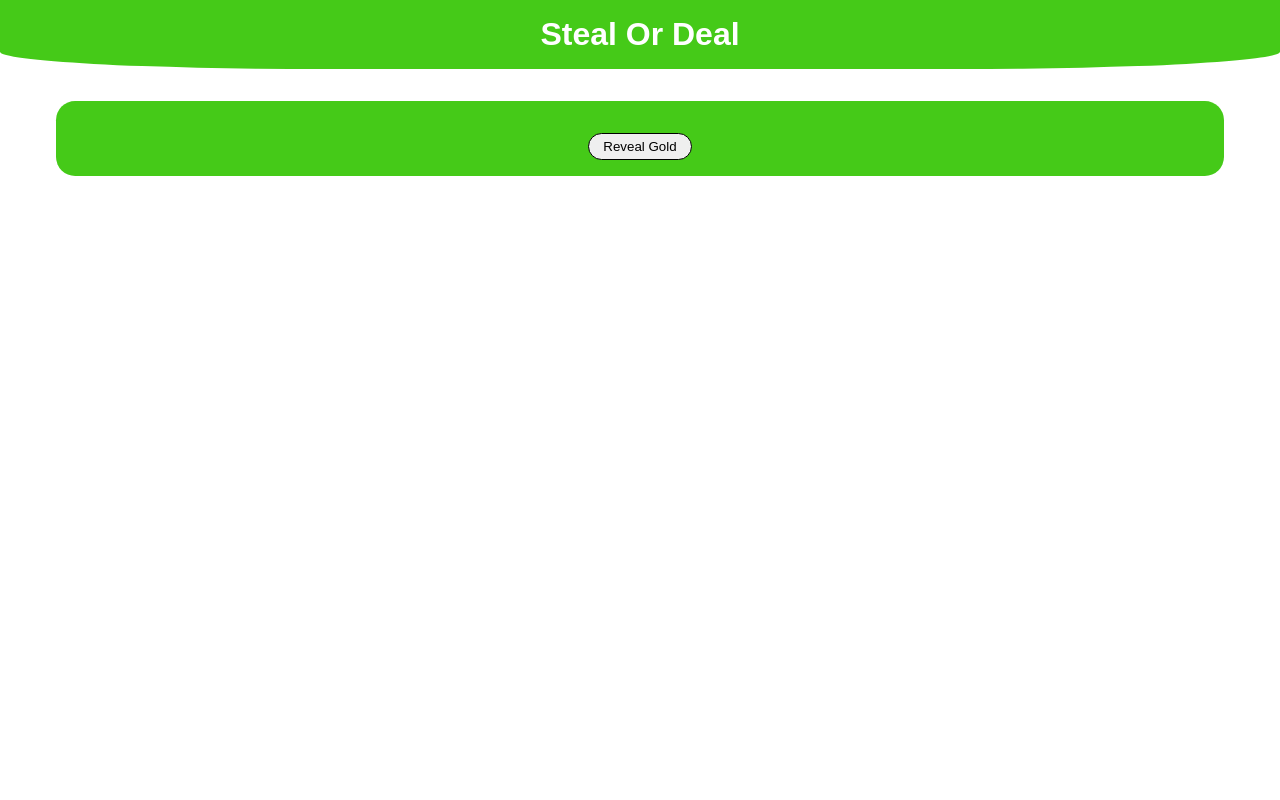
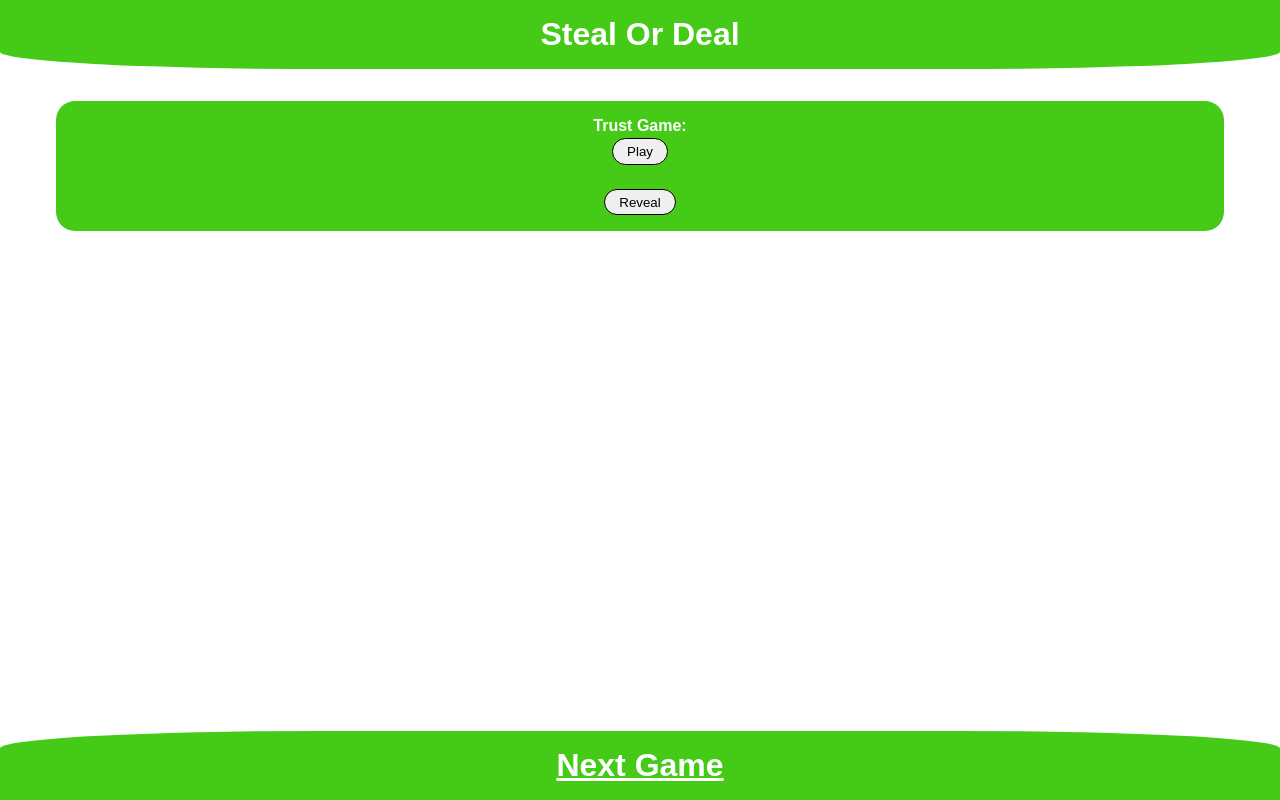
Before and after one commit to NeneIsTheName/gameshowDND, a Vue app: page /stealOrDeal in a window 1280 px wide. Built offline with nearby package versions, Linux system fonts and the light colour scheme.

Commit message:
created trust game

```diff
--- a/src/games/roomOrBear.vue
+++ b/src/games/roomOrBear.vue
@@ -54,7 +54,7 @@
 
 <script>
 import header_file from '../components/header.vue'
-import footer_file from '../components/footer.vue';
+import footer_file from '../components/footer.vue'
 import draggable from 'vuedraggable';
 
 
--- a/src/games/stealOrDeal.vue
+++ b/src/games/stealOrDeal.vue
@@ -4,37 +4,63 @@
 <main class="main">
     <section class="stealOrDeal">
         <div class="game">
-            <div class="game__vs" v-for="pair in pairedPlayers.pairs">
-                <p class="game__vs--player">{{ pair[0].name }} <span v-if="showGold">| Gold: {{ pair[0].gold }}</span></p>
-                <p class="game__vs--player">{{ pair[1].name }} <span v-if="showGold">| Gold: {{ pair[1].gold }}</span></p>
+            <div class="game__text">
+                <p class="game__text--title">Trust Game:</p>
             </div>
-            <div class="game__special" v-if="pairedPlayers.special_player">
-                <p class="game__special--title">Special Game:</p>
-                <p class="game__special--player">
-                    {{ pairedPlayers.special_player.name }}
-                    <span v-if="showGold">| Gold: {{ pairedPlayers.special_player.gold }}</span>
+            <div class="game__vs" v-for="(pair, index) in pairedPlayers.pairs" :id="`trust${index}`">
+                <div>
+                    <p class="game__vs--player">{{ pair[0].name }} <span v-if="showGold">| Gold: {{ pair[0].gold }}</span></p>
+                    <button class="game__vs--deal" @click.once="pair[0].deal = true">Deal</button>
+                    <button class="game__vs--steal" @click.once="pair[0].deal = false">Steal</button>
+                </div>
+                <div>
+                    <p class="game__vs--player">{{ pair[1].name }} <span v-if="showGold">| Gold: {{ pair[1].gold }}</span></p>
+                    <button class="game__vs--deal" @click.once="pair[1].deal = true">Deal</button>
+                    <button class="game__vs--steal" @click.once="pair[1].deal = false">Steal</button>
+                </div>
+            </div>
+            <div class="game__start">
+                <button class="game__start--play" @click.once="trust_game()">Play</button>
+            </div>
+        </div>
+        <div class="special" v-if="pairedPlayers.special_game">
+            <div class="special__text">
+                <p class="special__text--title">Special Game:</p>
+            </div>
+            <div class="special__game" id="specialGame">
+                <p class="special__game--player">
+                    {{ pairedPlayers.special_game.name }}
+                    <span v-if="showGold">| Gold: {{ pairedPlayers.special_game.gold }}</span>
                 </p>
             </div>
-            <div class="game__reveal">
-                <button class="game__reveal--gold" @click="showGold=true">Reveal Gold</button>
+            <div class="special__start">
+                <button class="special__start--play" @click.once="special_game(pairedPlayers.special_game.id)">Play</button>
+            </div>
+        </div>
+        <div class="reveal">
+            <div class="reveal__gold">
+                <button class="reveal__gold--button" @click.once="showGold=true">Reveal</button>
             </div>
         </div>
     </section>
 </main>
+
+<footer_file link="thanksForPlaying"/>
 </template>
 
 <script>
-import header_file from '../components/header.vue';
+import header_file from '../components/header.vue'
+import footer_file from '../components/footer.vue'
 
 export default{
     name: "competitors",
 
     components: {
         header_file,
+        footer_file,
     },
     data(){
         return {
-            shuffled_players: [],
             showGold: false,
         }
     },
@@ -44,29 +70,51 @@ export default{
         },
         pairedPlayers(){
             // Shuffle players so it will be random who is playing against who.
-            this.shuffled_players = this.players.map(player => ({player, sort: Math.random()}))
-                                        .sort((player, place) => player.sort - place.sort)
-                                        .map(({ player }) => player)
+            const shuffled_players = this.players.map(player => ({player, sort: Math.random()}))
+                                         .sort((player, place) => player.sort - place.sort)
+                                         .map(({ player }) => player)
+
+            //If shuffled_players is uneven the player with the smallest ammount of gold in the array will be the special_game.
+            let special_game = false
+            if(shuffled_players.length % 2 !== 0){
+                const lowestGold = Math.min(...shuffled_players.map(player => player.gold))
+                const players = shuffled_players.filter(player => player.gold === lowestGold)
+                const player_choosen = players[Math.floor(Math.random() * players.length)]
+                const player_index = shuffled_players.findIndex(player => player.id === player_choosen.id)
+                shuffled_players.splice(player_index, 1);
+                special_game = player_choosen
+            }
 
             // Create pairs of the shuffled_players.
             let pairs = []
-            for(let i=0; i<this.shuffled_players.length-1; i+=2){
-                pairs.push(this.shuffled_players.slice(i, i+2))
+            for(let i=0; i<shuffled_players.length-1; i+=2){
+                pairs.push(shuffled_players.slice(i, i+2))
             }
 
-            //If shuffled_players is uneven the last player in the array will be the special_player
-            let special_player = false
-            if(this.shuffled_players.length % 2 !== 0){
-                special_player = this.shuffled_players[this.shuffled_players.length-1]
-            }
-            return {pairs, special_player}
+            return {pairs, special_game}
         }
     },
-    mounted(){
-
-    },
     methods: {
-
+        trust_game(){
+            this.pairedPlayers.pairs.forEach((pair, index) => {
+                if(pair[0].deal && pair[1].deal){
+                    document.getElementById(`trust${index}`).classList.add("trust")
+                }
+                else{
+                    document.getElementById(`trust${index}`).classList.add("untrust")
+                }
+            });
+        },
+        special_game(id){
+            const check = Math.random() < 0.5
+            document.getElementById("specialGame").classList.remove("win", "lost")
+            if(check){
+                document.getElementById("specialGame").classList.add("win")
+            }
+            else{
+                document.getElementById("specialGame").classList.add("lost")
+            }
+        }
     },
 }
 </script>
--- a/src/styling/cards/stealOrDeal.scss
+++ b/src/styling/cards/stealOrDeal.scss
@@ -4,44 +4,128 @@
     border-radius: 1.2rem;
 
     .game{
+        &__text{
+            text-align: center;
+            margin-bottom: 0.2rem;
+
+            &--title{
+                color: $color-text;
+                font-weight: bold;
+            }
+        }
+
         &__vs{
             display: flex;
             justify-content: space-between;
             border: solid $color-border 1px;
             padding: 0.7rem 2rem;
-            margin-top: 2rem;
+            margin-top: 1.5rem;
+            border-radius: 1.2rem;
+
+            &--player{
+                text-align: center;
+                color: $color-text;
+                margin-bottom: 0.2rem;
+            }
+
+            &--deal{
+                padding: 0.3rem 0.9rem;
+                border-radius: 1rem;
+                border: solid $color-border 1px;
+                margin-right: 0.3rem;
+                background-color: $color-keep;
+                color: $color-text;
+            }
+
+            &--steal{
+                padding: 0.3rem 0.9rem;
+                border-radius: 1rem;
+                border: solid $color-border 1px;
+                background-color: $color-lost;
+                color: $color-text;
+            }
+        }
+
+        &__start{
+            margin-top: 0.2rem;
+
+            &--play{
+                display: block;
+                margin: 0 auto;
+                padding: 0.3rem 0.9rem;
+                border-radius: 1rem;
+                border: solid $color-border 1px;
+            }
+        }
+
+        .trust{
+            background-color: $color-keep;
+        }
+
+        .untrust{
+            background-color: $color-lost;
+        }
+    }
+
+    .special{
+        margin-top: 1.5rem;
+
+        &__text{
+            text-align: center;
+
+            &--title{
+                color: $color-text;
+                font-weight: bold;
+            }
+        }
+
+        &__game{
+            margin-top: 0.2rem;
+            padding: 0.7rem 2rem;
+            text-align: center;
+            border: solid $color-border 1px;
             border-radius: 1.2rem;
 
             &--player{
                 color: $color-text;
             }
-        }
-        &__vs:first-child{
-            margin-top: 0;
-        }
 
-        &__special{
-            margin-top: 2rem;
-
-            &--title{
-                text-align: center;
-                color: $color-text;
-            }
-
-            &--player{
-                margin-top: 0.2rem;
+            &--button{
+                display: block;
+                margin: 0 auto;
+                padding: 0.3rem 0.9rem;
+                border-radius: 1rem;
                 border: solid $color-border 1px;
-                border-radius: 1.2rem;
-                padding: 0.7rem 2rem;
-                color: $color-text;
-                text-align: center;
             }
         }
 
-        &__reveal{
-            margin-top: 1rem;
+        &__start{
+            margin-top: 0.2rem;
 
-            &--gold{
+            &--play{
+                display: block;
+                margin: 0 auto;
+                padding: 0.3rem 0.9rem;
+                border-radius: 1rem;
+                border: solid $color-border 1px;
+            }
+        }
+
+        .win{
+            background-color: $color-keep;
+        }
+
+        .lost{
+            background-color: $color-lost;
+        }
+    }
+
+    .reveal{
+        margin-top: 1.5rem;
+
+        &__gold{
+
+            &--button{
                 display: block;
                 margin: 0 auto;
                 padding: 0.3rem 0.9rem;
@@ -51,3 +135,7 @@
         }
     }
 }
+
+.game__text + .game__vs {
+  margin-top: 0;
+}
```
